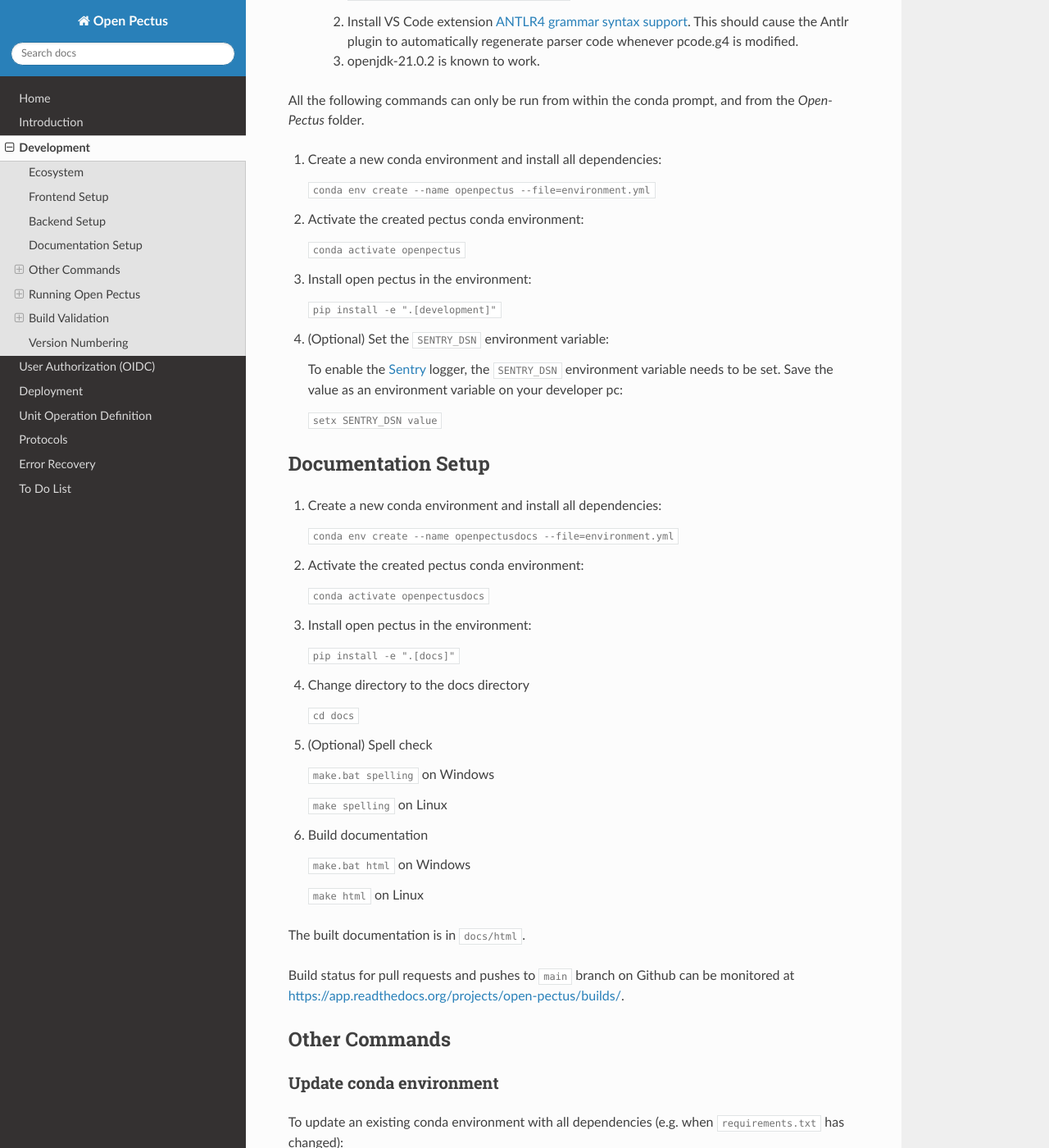
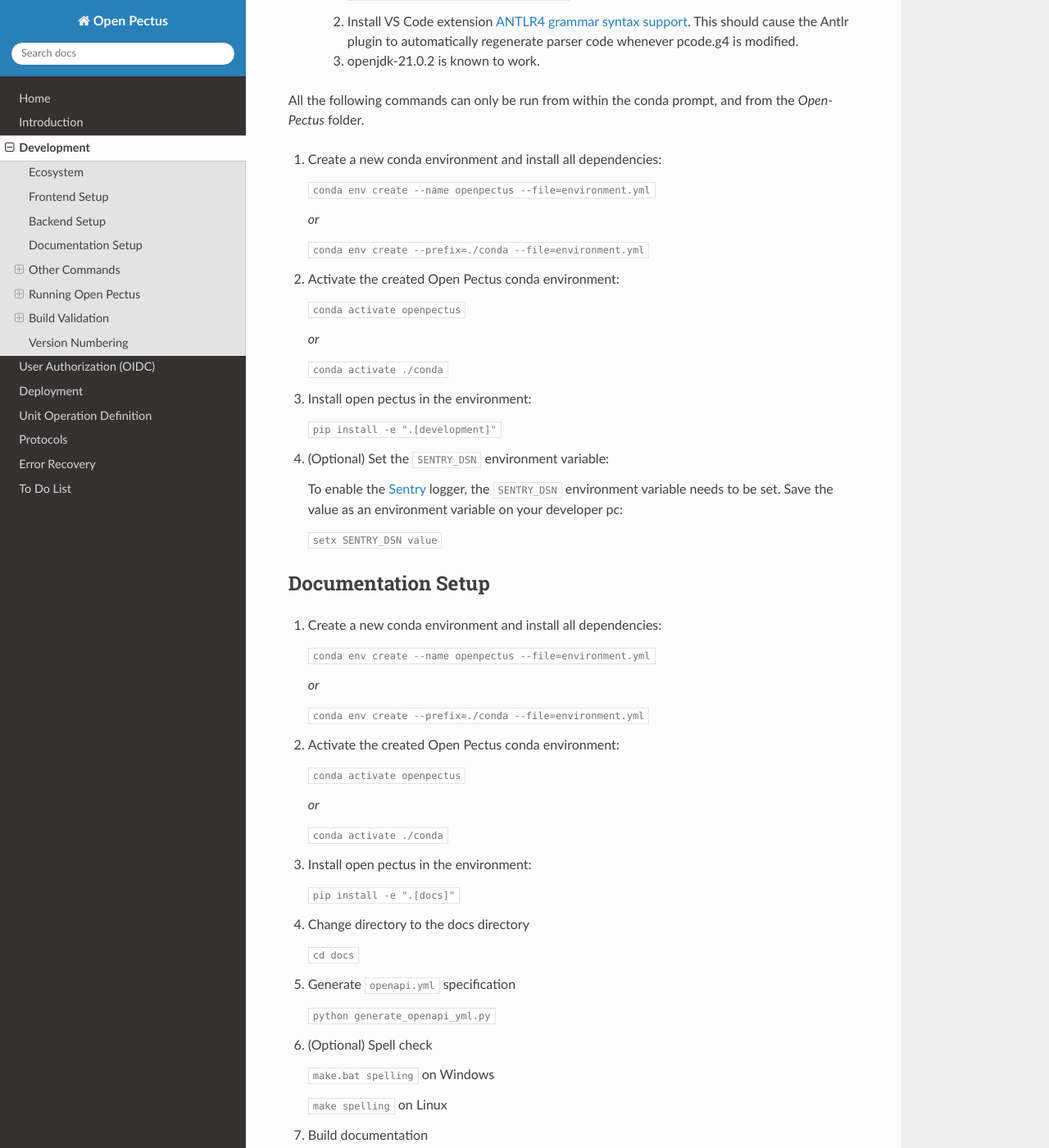
Before and after one commit to Open-Pectus/Open-Pectus, a Sphinx documentation site: the page built from docs/src/Development.rst, in a window 1280 px wide and 1400 px high, scrolled down 1446 px. Shown: the whole window at 82% size. Built offline with Sphinx 7.4.7 and the Read the Docs theme 3.1.0, drawn with Linux system fonts in a browser that asks for light colours; some of the changed text lies outside the part shown.

Commit message:
Editorial changes according to feedback.

```diff
--- a/docs/src/Development.rst
+++ b/docs/src/Development.rst
@@ -63,9 +63,18 @@
 
    :console:`conda env create --name openpectus --file=environment.yml`
 
-#. Activate the created pectus conda environment:
+   *or*
+
+   :console:`conda env create --prefix=./conda --file=environment.yml`
+
+
+#. Activate the created Open Pectus conda environment:
 
    :console:`conda activate openpectus`
+
+   *or*
+
+   :console:`conda activate ./conda`
 
 #. Install open pectus in the environment:
 
@@ -83,11 +92,19 @@
 -------------------
 #. Create a new conda environment and install all dependencies:
 
-   :console:`conda env create --name openpectusdocs --file=environment.yml`
+   :console:`conda env create --name openpectus --file=environment.yml`
 
-#. Activate the created pectus conda environment:
+   *or*
 
-   :console:`conda activate openpectusdocs`
+   :console:`conda env create --prefix=./conda --file=environment.yml`
+
+#. Activate the created Open Pectus conda environment:
+
+   :console:`conda activate openpectus`
+
+   *or*
+
+   :console:`conda activate ./conda`
 
 #. Install open pectus in the environment:
 
@@ -96,6 +113,10 @@
 #. Change directory to the docs directory
 
    :console:`cd docs`
+
+#. Generate :console:`openapi.yml` specification
+
+   :console:`python generate_openapi_yml.py`
 
 #. (Optional) Spell check
 
@@ -287,8 +308,10 @@
 Open Pectus adopts the major-minor-patch version number format.
 A new package is published to Pypi on each push to :console:`main` with the least significant version digit being the Github Actions run number.
 The least significant digit is :console:`dev` in the source code to distinguish from releases.
-If relevant, the major and minor digits must be updated manually in the following files:
+If relevant, the major and minor digits must be updated manually in the following file:
 
 * :console:`openpectus/__init__.py`
-* :console:`openpectus/frontend/src/app/api/core/OpenAPI.ts`
-* :console:`openpectus/frontend/openapi.json`
+
+Run the following file afterwards to update the version number in the OpenAPI specification:
+
+* :console:`python openpectus/aggregator/generate_openapi_spec_and_typescript_interfaces.py`
--- a/docs/src/Error Recovery.rst
+++ b/docs/src/Error Recovery.rst
@@ -2,6 +2,8 @@
    :language: console
 .. role:: python(code)
    :language: python
+
+.. _error_recovery:
 
 Error Recovery
 ==============
@@ -29,7 +31,7 @@
 The consequence of no longer masking errors, is that the Engine will enter the `paused on error` state where the user can decide whether to continue or not.
 
 .. note::
-   It is unlikely but possible that errors occur so soon after successful connection that no value is yet available as last-known-good. In this case, a read returns a None value is returned and the error is logged.
+   It is unlikely but possible that errors occur so soon after successful connection that no value is yet available as last-known-good. In this case, a read returns a None value and the error is logged.
 
 
 Implementation
--- a/docs/src/Protocols.rst
+++ b/docs/src/Protocols.rst
@@ -48,7 +48,7 @@
 It also allows users of the frontend to control connected engines.
 
 .. note::
-   This diagram shows a simplified overview. The actual protocol is more elaborate due to its built-in error recovery. This allows it to support temporarily disconnected engines as well as updating and/or restarting the aggregator during active runs. This is documented in the Error Recovery documentation: ERROR_RECOVERY.md
+   This diagram shows a simplified overview. The actual protocol is more elaborate due to its built-in error recovery. This allows it to support temporarily disconnected engines as well as updating and/or restarting the aggregator during active runs. This is documented in :ref:`error_recovery`.
 
 .. mermaid:: mermaid/engine_aggregator_protocol_overview.mdd
    :caption: Engine/Aggregator protocol overview.
```
